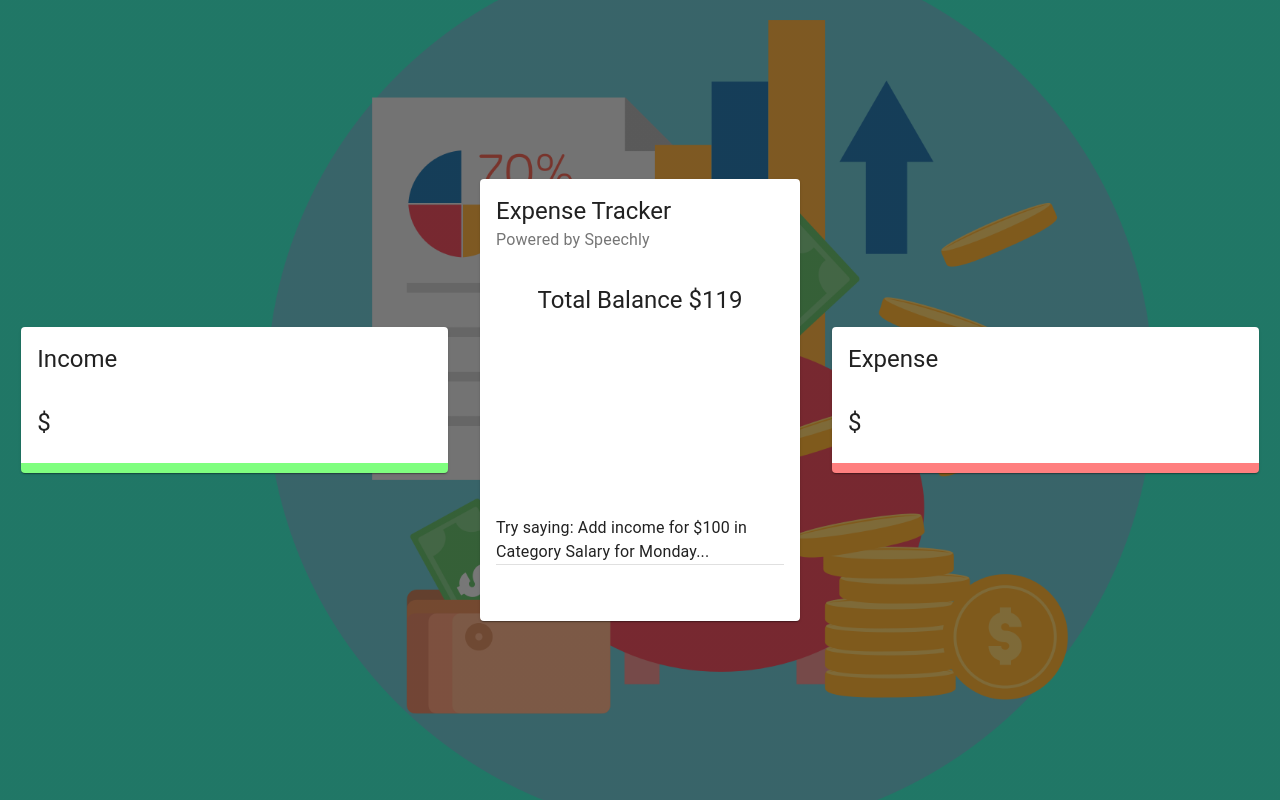
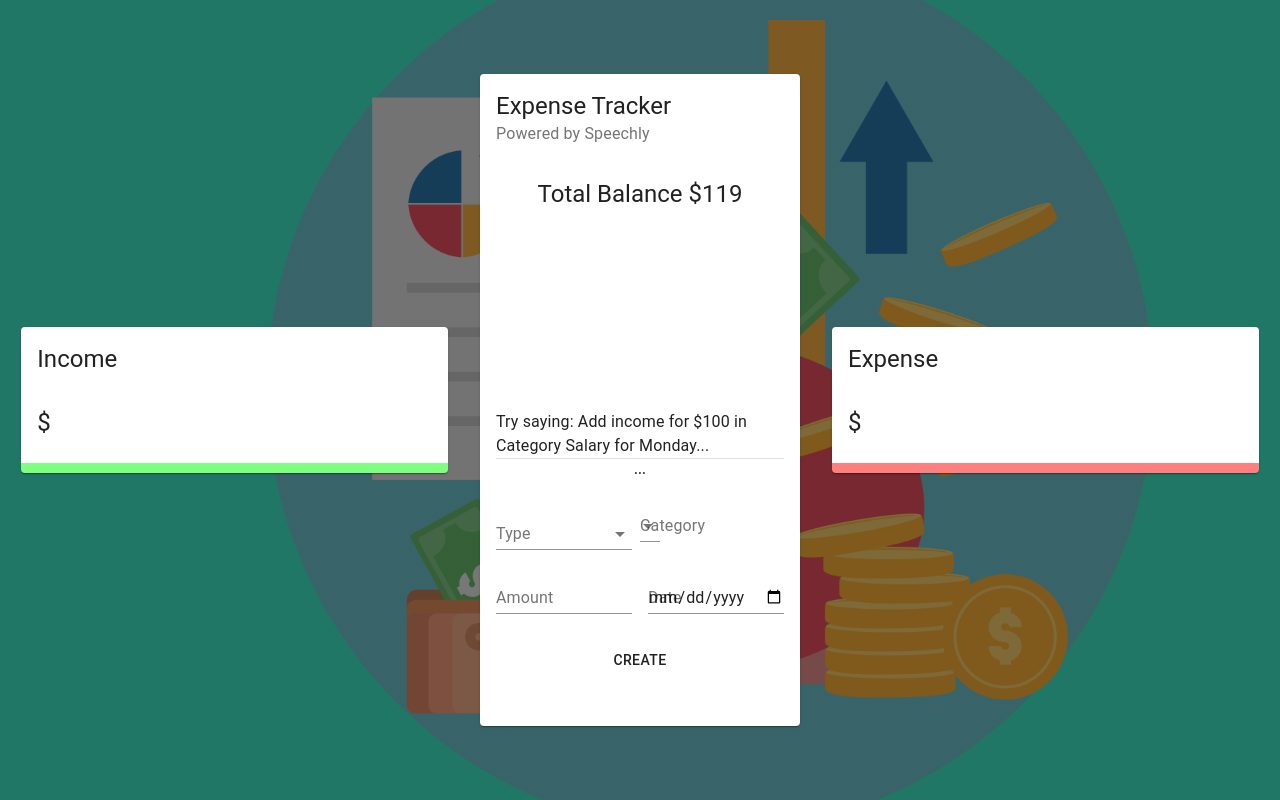
Before and after one commit to Techne3/voice_expense, a React (Create React App) app: page / in a window 1280 px wide. Built offline with nearby package versions, Linux system fonts and the light colour scheme.

Commit message:
Form component layout outlined - styling for form on the main component

```diff
--- a/src/components/Main/Form/Form.jsx
+++ b/src/components/Main/Form/Form.jsx
@@ -1,10 +1,50 @@
 import React from 'react'
+import {TextField,  Typography, Grid, Button, FormControl, InputLabel, Select, MenuItem} from '@material-ui/core'
+
+
+import useStyles  from './styles'
 
 const Form = () => {
+
+
+    const classes = useStyles()
+
     return (
-        <div>
+        <Grid container spacing={2}>
+            <Grid item xs={12}>
+                <Typography align="center" variant="subtitle2" gutterBottom>
+                    ...
+                </Typography>
+            </Grid>
+            <Grid item xs={6}>
+                <FormControl fullWidth>
+                    <InputLabel>Type</InputLabel>
+                    <Select>
+                        <MenuItem value='Income'>Income</MenuItem>
+                        <MenuItem value='Expense'>Expense</MenuItem>
+                    </Select>
+                </FormControl>
+            </Grid>
+            <Grid>
+                <Grid item xs={6}>
+                    <FormControl fullWidth>
+                        <InputLabel>Category</InputLabel>
+                        <Select>
+                            <MenuItem value="Business">Business</MenuItem>
+                            <MenuItem value="Salary">Salary</MenuItem>
+                        </Select>
+                    </FormControl>
+                </Grid>
+            </Grid>
+            <Grid item xs={6}>
+                <TextField type='number' label="Amount" fullWidth/>
+            </Grid>
+            <Grid item xs={6}>
+                <TextField type='date' label="Date" fullWidth/>
+            </Grid>
+            <Button className={classes.button} variant="outline" color="primary" fullWidth>Create</Button>
 
-        </div>
+        </Grid>
     )
 }
 
--- /dev/null
+++ b/src/components/Main/Form/styles.js
@@ -0,0 +1,12 @@
+import { makeStyles } from "@material-ui/core/styles";
+
+export default makeStyles(() => ({
+  radioGroup: {
+    display: "flex",
+    justifyContent: "center",
+    marginBottom: "-10px",
+  },
+  button: {
+    marginTop: "20px",
+  },
+}));
--- a/src/components/Main/Main.jsx
+++ b/src/components/Main/Main.jsx
@@ -1,6 +1,7 @@
 import React from 'react'
 import {Card, CardHeader, CardContent, Typography, Grid, Divider} from '@material-ui/core'
 import useStyles  from './styles'
+import Form from './Form/Form.jsx'
 const  Main = () => {
 
     const classes = useStyles()
@@ -11,10 +12,11 @@
             <CardContent>
                 <Typography align="center" variant="h5">Total Balance $119</Typography>
                 <Typography variant="subtitle1" style={{lineHeight:'1.5rem', marginTop:'200px'}}>
-                    {/* {} */}
+                   {/* cardInfo */}
                     Try saying: Add income for $100 in Category Salary for Monday...
                 </Typography>
                 <Divider />
+                <Form />
             </CardContent>
             <CardContent className={classes.CardContent}>
                 <Grid item xs={12}>
```
Also changed, not shown: 1 other file (tests, documents, lock files or other folders).
